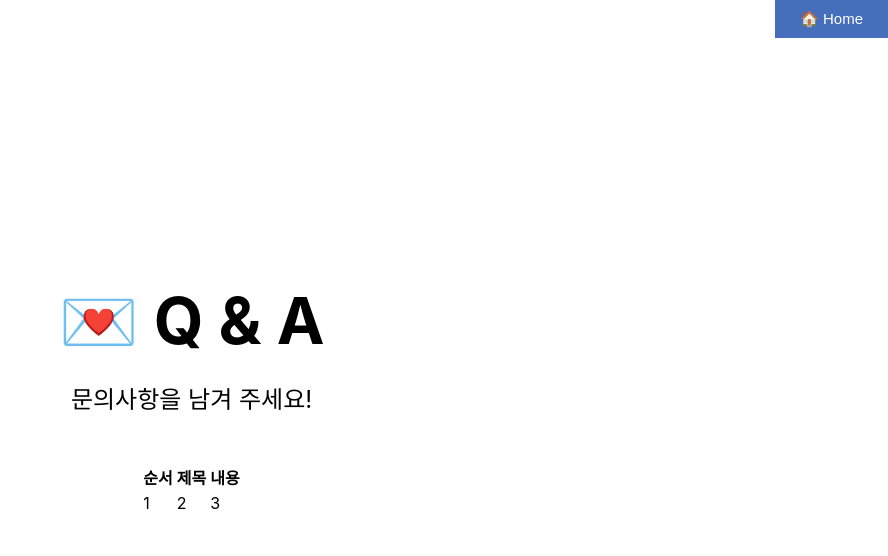
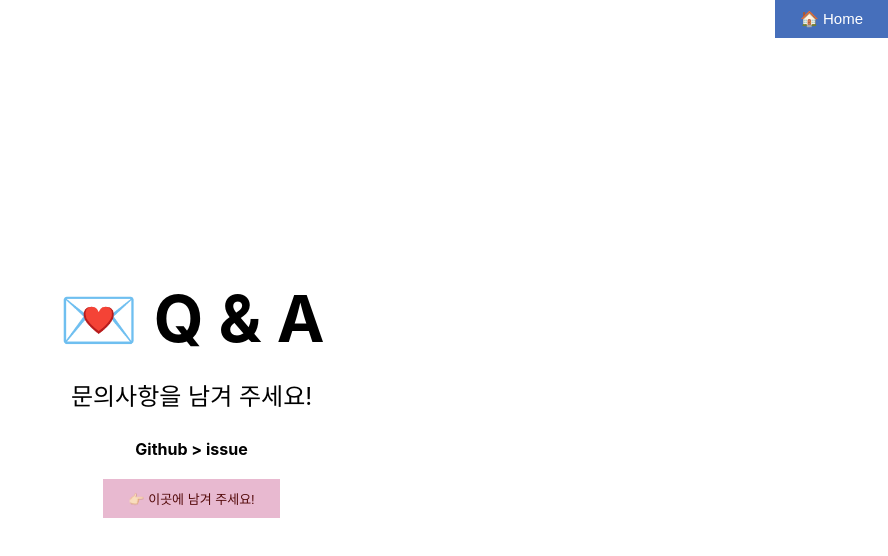
Before and after one commit to shinsangeun/seasonal-flowers, a Next.js app in the folder seasonal-flowers/: page /qna in a window 1280 px wide. Shown: the top 556 px of the page, without its empty margins (392-1280 px from the left). Built offline with nearby package versions, Linux system fonts and the light colour scheme.

Commit message:
Q&A 페이지 링크 수정

```diff
--- a/seasonal-flowers/package.json
+++ b/seasonal-flowers/package.json
@@ -3,13 +3,13 @@
   "version": "0.1.0",
   "private": true,
   "scripts": {
-    "dev": "next dev",
+    "dev": "next dev -p 3001",
     "build": "next build",
     "start": "next start"
   },
   "dependencies": {
     "next": "10.2.0",
     "react": "17.0.2",
-    "react-dom": "17.0.2"
+    "react-select": "^4.3.0"
   }
 }
--- a/seasonal-flowers/pages/qna/index.js
+++ b/seasonal-flowers/pages/qna/index.js
@@ -2,6 +2,7 @@ import Head from 'next/head'
 import Image from 'next/image'
 import styles from '../../styles/Home.module.css'
 import seasonStyles from '../../styles/season.module.css'
+import Link from 'next/link';
 
 export default function qna() {
     return(
@@ -17,29 +18,14 @@ export default function qna() {
                         {/*<code className={styles.code}>pages/index.js</code>*/}
                     </p>
 
+                    <b>Github > issue</b>
                     <br />
-                    <table>
-                        <th>
-                            순서
-                        </th>
-                        <th>
-                            제목
-                        </th>
-                        <th>
-                            내용
-                        </th>
-                        <tbody>
-                        <td>
-                            1
-                        </td>
-                        <td>
-                            2
-                        </td>
-                        <td>
-                            3
-                        </td>
-                        </tbody>
-                    </table>
+
+                    <button className={seasonStyles.buttonLink}>
+                        <Link href="https://github.com/shinsangeun/seasonal-flowers/issues/new" className={styles.title}>
+                            👉🏻 이곳에 남겨 주세요!
+                        </Link>
+                    </button>
                 </main>
             </div>
         </>
--- a/seasonal-flowers/styles/season.module.css
+++ b/seasonal-flowers/styles/season.module.css
@@ -8,3 +8,13 @@
     font-size: 15px;
     float: right;
 }
+
+.buttonLink {
+    background-color: #e8b9d0; /* Green */
+    border: none;
+    color: #530909;
+    padding: 10px 25px;
+    text-align: center;
+    text-decoration: none;
+    font-size: 13px;
+}
```
Also changed, not shown: seasonal-flowers/pages/season/index.js (+21 -6 lines).
